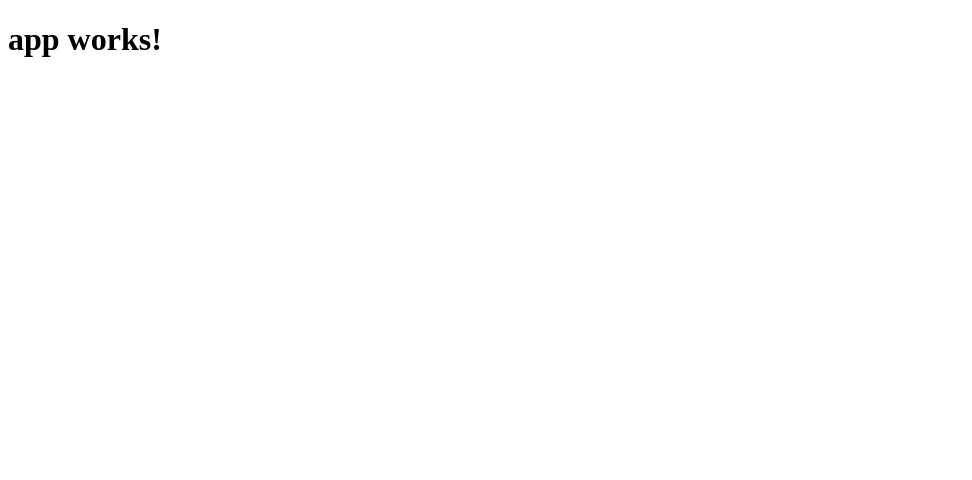
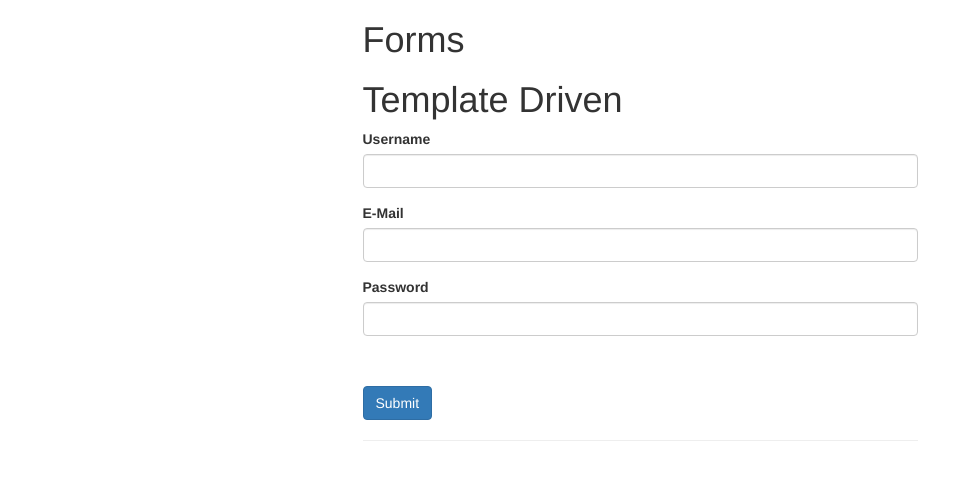
Before and after one commit to akashgarg51/angular-forms, an Angular app: page / in a window 1280 px wide. Shown: the top 480 px of the page, without its empty margins (0-972 px from the left). Built offline with nearby package versions, Linux system fonts and the light colour scheme.

Commit message:
Create a form from zip file and added ngSubmit event for form
Change-Id: I2d2e868c9c60dc7fb320137f8e37e916163a6ab9
Signed-off-by: Akash Garg <akash.garg@sap.com>

```diff
--- a/src/app/app.component.html
+++ b/src/app/app.component.html
@@ -1,3 +1,9 @@
-<h1>
-  {{title}}
-</h1>
+<div class="container">
+  <div class="row">
+    <div class="col-md-6 col-md-offset-3">
+      <h1>Forms</h1>
+      <template-driven></template-driven>
+      <hr>
+    </div>
+  </div>
+</div>
--- a/src/app/template-driven/template-driven.component.html
+++ b/src/app/template-driven/template-driven.component.html
@@ -1,24 +1,30 @@
 <h1>Template Driven</h1>
-<form>
+<form (ngSubmit)="onSubmit(f)" #f="ngForm">
   <div>
     <div class="form-group">
       <label for="username">Username</label>
       <input type="text"
              class="form-control"
-             id="username">
+             id="username"
+             ngModel
+             name="username">
     </div>
     <div class="form-group">
       <label for="email">E-Mail</label>
       <input type="text"
              class="form-control"
-             id="email">
+             id="email"
+             ngModel
+             name="email">
     </div>
   </div>
   <div class="form-group">
     <label for="password">Password</label>
     <input type="password"
            class="form-control"
-           id="password">
+           id="password"
+           ngModel
+           name="password">
   </div>
   <div class="radio">
     <label>
--- a/src/app/template-driven/template-driven.component.ts
+++ b/src/app/template-driven/template-driven.component.ts
@@ -1,8 +1,12 @@
 import { Component } from '@angular/core';
+import { NgForm } from "@angular/forms"
 
 @Component({
   selector: 'template-driven',
   templateUrl: 'template-driven.component.html'
 })
 export class TemplateDrivenComponent {
+        onSubmit(form: NgForm) {
+           console.log(form);
+        }
 }
--- a/src/index.html
+++ b/src/index.html
@@ -7,6 +7,8 @@
 
   <meta name="viewport" content="width=device-width, initial-scale=1">
   <link rel="icon" type="image/x-icon" href="favicon.ico">
+
+<link rel="stylesheet" href="https://maxcdn.bootstrapcdn.com/bootstrap/3.3.7/css/bootstrap.min.css" integrity="sha384-BVYiiSIFeK1dGmJRAkycuHAHRg32OmUcww7on3RYdg4Va+PmSTsz/K68vbdEjh4u" crossorigin="anonymous">
 </head>
 <body>
   <app-root>Loading...</app-root>
```
